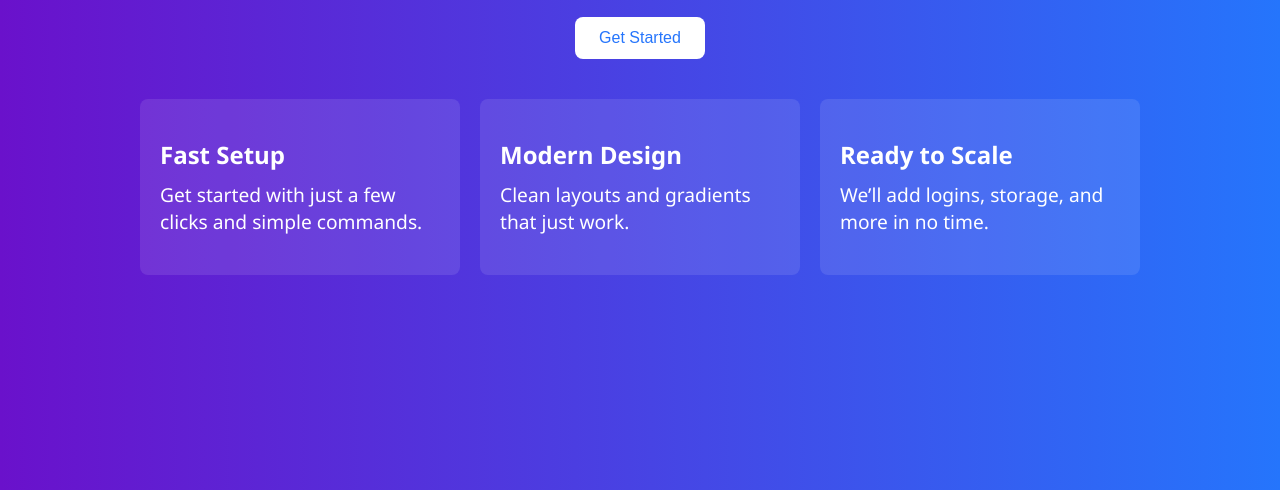
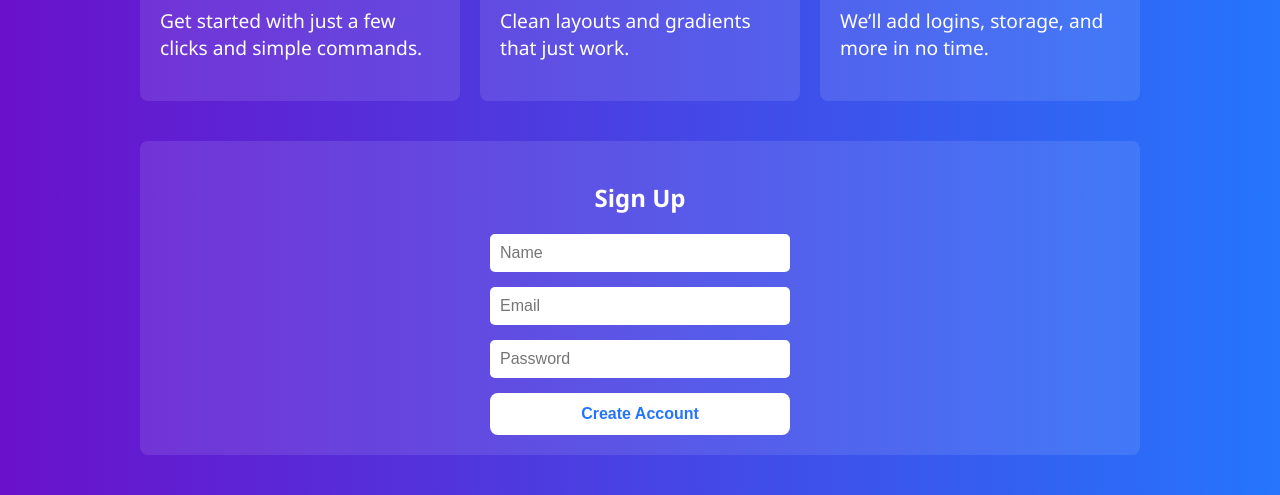
Before and after one commit to rylok3/my-first-webapp, a website: page index.html in a window 1280 px wide. Shown: the part 310-805 px from the top of the page. Drawn offline with Linux system fonts and the light colour scheme.

Commit message:
Added sign-up form with styling and validation

```diff
--- a/index.html
+++ b/index.html
@@ -13,7 +13,7 @@
         <a href="about.html">About</a>
     </nav>
 </header>
-   <main>
+<main>
     <section class="hero">
         <h1>Welcome to My First Web App</h1>
         <p>Building beautiful web apps one step at a time.</p>
@@ -34,7 +34,19 @@
             <p>We’ll add logins, storage, and more in no time.</p>
         </div>
     </section>
+    <section class="signup">
+    <h2>Sign Up</h2>
+    <form id="signup-form">
+        <input type="text" placeholder="Name" required>
+        <input type="email" placeholder="Email" required>
+        <input type="password" placeholder="Password" required>
+        <button type="submit">Create Account</button>
+    </form>
+    </section>
+
 </main>
+
+<script src="script.js"></script>
 
 </body>
 </html>
--- /dev/null
+++ b/script.js
@@ -0,0 +1,4 @@
+document.getElementById('signup-form').addEventListener('submit', function(event) {
+    event.preventDefault(); // Stop the page from refreshing
+    alert('Account created successfully!');
+});
--- a/style.css
+++ b/style.css
@@ -84,3 +84,46 @@ main {
     font-size: 1.5rem;
     margin-bottom: 10px;
 }
+.signup {
+    margin-top: 40px;
+    background: rgba(255, 255, 255, 0.1);
+    padding: 20px;
+    border-radius: 8px;
+    text-align: center;
+}
+
+.signup h2 {
+    margin-bottom: 20px;
+}
+
+.signup form {
+    display: flex;
+    flex-direction: column;
+    gap: 15px;
+    max-width: 300px;
+    margin: 0 auto;
+}
+
+.signup input {
+    padding: 10px;
+    border: none;
+    border-radius: 5px;
+    font-size: 1rem;
+}
+
+.signup input:focus {
+    outline: 2px solid #fff;
+    background: rgba(255, 255, 255, 0.2);
+}
+
+.signup button {
+    background: #fff;
+    color: #2575fc;
+    font-weight: bold;
+    cursor: pointer;
+    transition: background 0.2s;
+}
+
+.signup button:hover {
+    background: #f0f0f0;
+}
```
